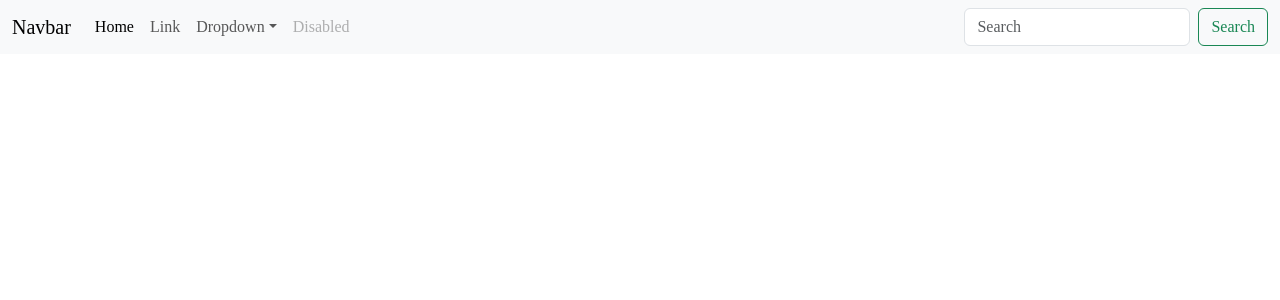
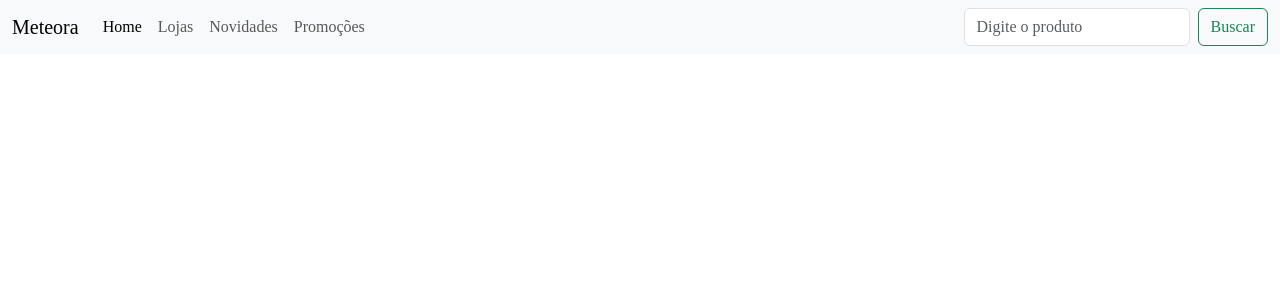
Before and after one commit to arctavares/Meteora, a React (Vite) app: page / in a window 1280 px wide. Shown: the top 300 px of the page. Built offline with nearby package versions, Linux system fonts and the light colour scheme.

Commit message:
config header

```diff
--- a/src/components/Header/index.tsx
+++ b/src/components/Header/index.tsx
@@ -1,8 +1,8 @@
 export default function Header () {
     return (
         <nav className="navbar navbar-expand-lg bg-body-tertiary">
-  <div className="container-fluid">
-    <a className="navbar-brand" href="#">Navbar</a>
+        <div className="container-fluid ">
+            <a className="navbar-brand" href="#">Meteora</a>
             <button className="navbar-toggler" type="button" data-bs-toggle="collapse" data-bs-target="#navbarSupportedContent" aria-controls="navbarSupportedContent" aria-expanded="false" aria-label="Toggle navigation">
             <span className="navbar-toggler-icon"></span>
             </button>
@@ -12,26 +12,18 @@ export default function Header () {
                 <a className="nav-link active" aria-current="page" href="#">Home</a>
                 </li>
                 <li className="nav-item">
-          <a className="nav-link" href="#">Link</a>
-        </li>
-        <li className="nav-item dropdown">
-          <a className="nav-link dropdown-toggle" href="#" role="button" data-bs-toggle="dropdown" aria-expanded="false">
-            Dropdown
-          </a>
-          <ul className="dropdown-menu">
-            <li><a className="dropdown-item" href="#">Action</a></li>
-            <li><a className="dropdown-item" href="#">Another action</a></li>
-            <li><hr className="dropdown-divider" /></li>
-            <li><a className="dropdown-item" href="#">Something else here</a></li>
-          </ul>
+                <a className="nav-link" href="#">Lojas</a>
                 </li>
                 <li className="nav-item">
-          <a className="nav-link disabled" aria-disabled="true">Disabled</a>
+                <a className="nav-link" href="#">Novidades</a>
+                </li>
+                <li className="nav-item">
+                <a className="nav-link" href="#">Promoções</a>
                 </li>
             </ul>
         <form className="d-flex" role="search">
-        <input className="form-control me-2" type="search" placeholder="Search" aria-label="Search" />
-        <button className="btn btn-outline-success" type="submit">Search</button>
+            <input className="form-control me-2" type="search" placeholder="Digite o produto" aria-label="Search" />
+            <button className="btn btn-outline-success" type="submit">Buscar</button>
         </form>
     </div>
   </div>
```
Lines whose indentation alone changed are shown as unchanged.
